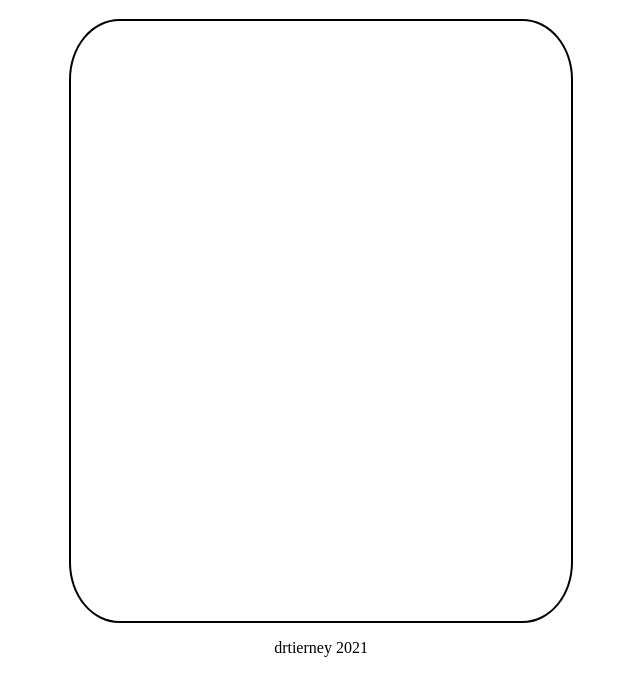
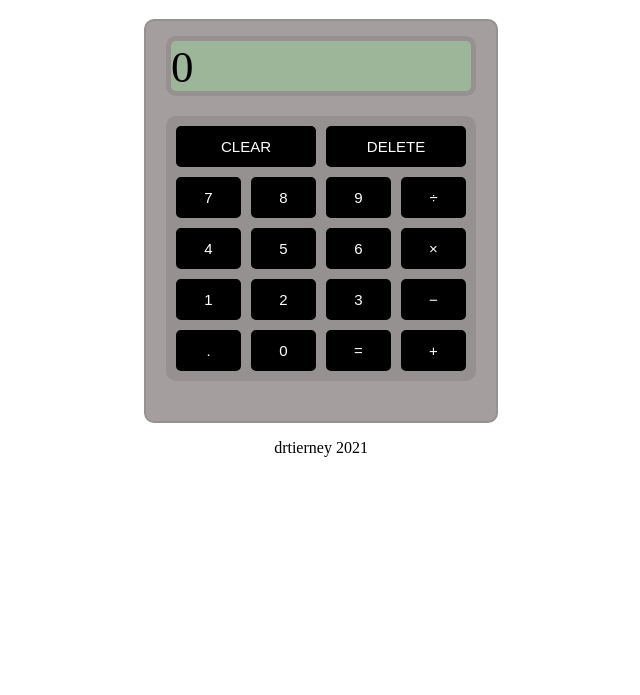
Before and after one commit to drtierney/calculator, a plain HTML site: page index.html in a window 1280 px wide. Shown: the part 61-756 px from the top of the page, without its empty margins (319-959 px from the left). Drawn offline with Linux system fonts and the light colour scheme.

Commit message:
Added Calculator image using HTML and CSS

```diff
--- a/css/styles.css
+++ b/css/styles.css
@@ -2,10 +2,46 @@
     text-align: center;
 }
 
-#calculator {
-    border: solid black 2px;
-    border-radius: 10%;
-    height: 600px;
-    width:  500px;
+.calculator {
+    height: 400px;
+    width:  350px;
     margin: auto;
+    border: solid #969191 2px;
+    border-radius: 10px;
+    background-color: #a59e9e;
 }
+
+#data-screen {
+    height: 50px;
+    width: 300px;
+    margin: 15px auto;
+    border: solid #969191 5px;
+    border-radius: 10px;
+    font-size: 45px;
+    background-color: #9db699;
+}
+
+.buttons-grid {
+    margin: 20px;
+    display: grid;
+    grid-template-columns: repeat(4, 1fr);
+    grid-gap: 10px;
+    background-color: #969191;
+    padding: 10px;
+    border-radius: 10px;
+}
+.top-grid {
+    grid-column: span 2;
+  }
+
+
+.btn {
+    padding: 10px;
+    border: 2px black solid;
+    border-radius: 5px;
+    background-color: black;
+    color: white;
+    font-size: 15px;
+    outline: none;
+    cursor: pointer;
+  }
--- a/index.html
+++ b/index.html
@@ -9,7 +9,32 @@
     <header class="center">
       <h1>Calculator</h1>
     </header>
-    <div id="calculator">
+    <div class="calculator">
+      <div id="data-screen" data-screen>0</div>
+      <div class="buttons-grid">
+        <button class="btn top-grid">CLEAR</button>
+        <button class="btn top-grid">DELETE</button>
+
+        <button class="btn">7</button>
+        <button class="btn" >8</button>
+        <button class="btn" >9</button>
+        <button class="btn">÷</button>
+
+        <button class="btn">4</button>
+        <button class="btn">5</button>
+        <button class="btn">6</button>
+        <button class="btn">×</button>
+
+        <button class="btn">1</button>
+        <button class="btn">2</button>
+        <button class="btn">3</button>
+        <button class="btn">−</button>
+
+        <button class="btn">.</button>
+        <button class="btn">0</button>
+        <button class="btn" >=</button>
+        <button class="btn">+</button>
+      </div>
     </div>
     <footer class="center">
       <p>drtierney 2021</p>
```
